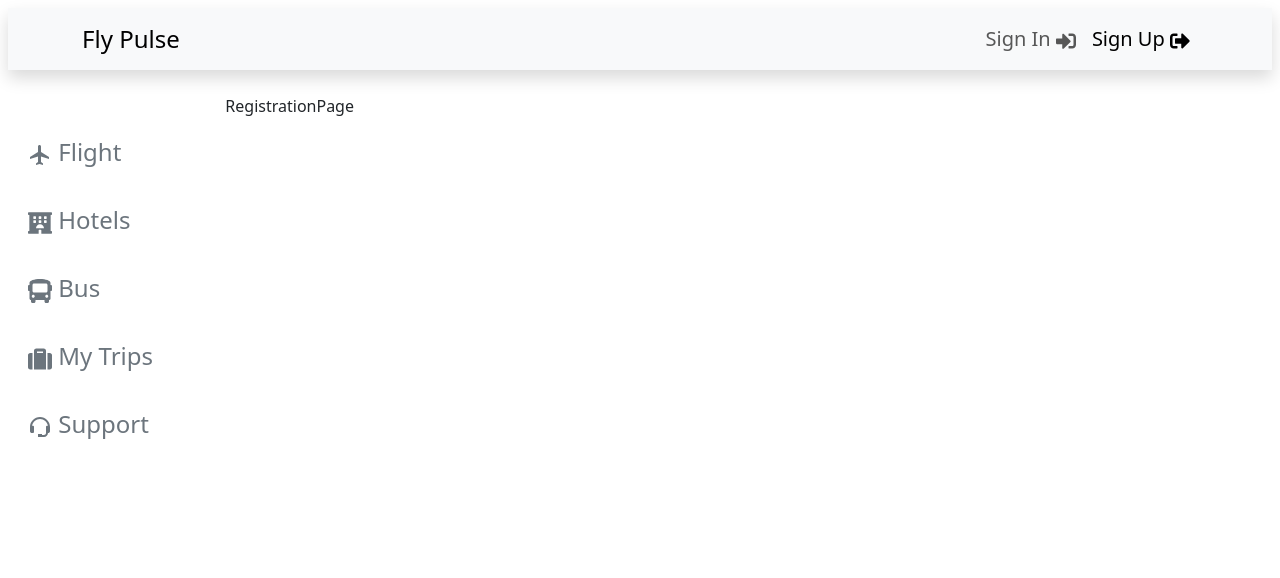
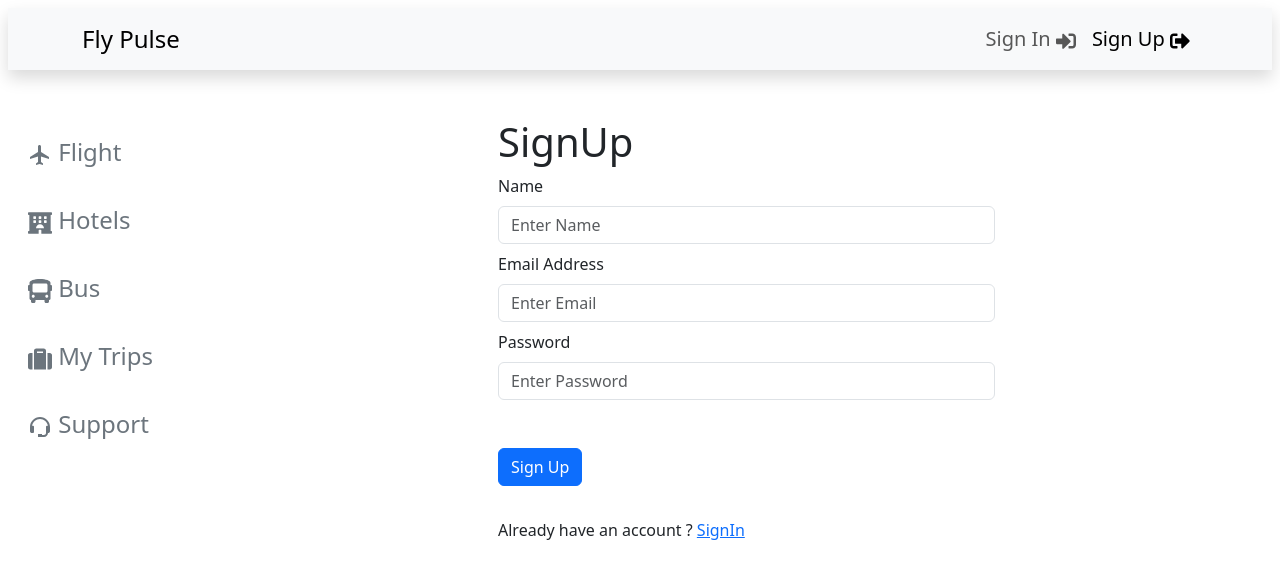
Before and after one commit to jameel-webdev/flight-ticket-booking-app-frontend, a React (Vite) app: page /signup in a window 1280 px wide. Shown: the top 578 px of the page. Built offline with nearby package versions, Linux system fonts and the light colour scheme.

Commit message:
signin signup ui

```diff
--- a/src/components/SidebarComponent.jsx
+++ b/src/components/SidebarComponent.jsx
@@ -91,7 +91,7 @@ const SidebarComponent = () => {
         <Row>
           {mainMenu.map((item, index) => {
             return (
-              <Col xs={12} className="p-2 m-2">
+              <Col xs={12} className="p-2 m-2" key={index}>
                 <Link
                   className="text-decoration-none text-secondary"
                   to={item.link}
--- a/src/pages/UserPages/LoginPage.jsx
+++ b/src/pages/UserPages/LoginPage.jsx
@@ -1,7 +1,53 @@
-import React from "react";
+import React, { useState } from "react";
+import { Button, Col, Container, Form, Row } from "react-bootstrap";
+import { Link } from "react-router-dom";
 
 const LoginPage = () => {
-  return <div>LoginPage</div>;
+  const [email, setEmail] = useState("");
+  const [password, setPassword] = useState("");
+
+  const submitHandler = (e) => {
+    e.preventDefault();
+    console.log(email, password);
+  };
+  return (
+    <Container>
+      <Row className="justify-content-md-center mt-4">
+        <Col xs={12} md={6}>
+          <h1>SignIn</h1>
+          <Form onSubmit={submitHandler}>
+            <Form.Group className="my-2" controlId="email">
+              <Form.Label>Email Address</Form.Label>
+              <Form.Control
+                type="email"
+                placeholder="Enter Email"
+                value={email}
+                onChange={(e) => setEmail(e.target.value)}
+              ></Form.Control>
+            </Form.Group>
+            <Form.Group className="my-2" controlId="password">
+              <Form.Label>Password</Form.Label>
+              <Form.Control
+                type="password"
+                placeholder="Enter Password"
+                value={password}
+                onChange={(e) => setPassword(e.target.value)}
+              ></Form.Control>
+            </Form.Group>
+            <br />
+            <Button type="submit" variant="primary" className="my-3">
+              Sign In
+            </Button>
+            <Row className="py-3">
+              <Col>
+                Don't have an account ? <Link to="/signup"> SignUp</Link>
+              </Col>
+            </Row>
+          </Form>
+        </Col>
+      </Row>
+    </Container>
+  );
 };
 
 export default LoginPage;
--- a/src/pages/UserPages/RegistrationPage.jsx
+++ b/src/pages/UserPages/RegistrationPage.jsx
@@ -1,7 +1,63 @@
-import React from "react";
+import React, { useState } from "react";
+import { Button, Col, Container, Form, Row } from "react-bootstrap";
+import { Link } from "react-router-dom";
 
 const RegistrationPage = () => {
-  return <div>RegistrationPage</div>;
+  const [name, setName] = useState("");
+  const [email, setEmail] = useState("");
+  const [password, setPassword] = useState("");
+
+  const submitHandler = (e) => {
+    e.preventDefault();
+    console.log(name, email, password);
+  };
+  return (
+    <Container>
+      <Row className="justify-content-md-center mt-4">
+        <Col xs={12} md={6}>
+          <h1>SignUp</h1>
+          <Form onSubmit={submitHandler}>
+            <Form.Group className="my-2" controlId="text">
+              <Form.Label>Name</Form.Label>
+              <Form.Control
+                type="text"
+                placeholder="Enter Name"
+                value={name}
+                onChange={(e) => setName(e.target.value)}
+              ></Form.Control>
+            </Form.Group>
+            <Form.Group className="my-2" controlId="email">
+              <Form.Label>Email Address</Form.Label>
+              <Form.Control
+                type="email"
+                placeholder="Enter Email"
+                value={email}
+                onChange={(e) => setEmail(e.target.value)}
+              ></Form.Control>
+            </Form.Group>
+            <Form.Group className="my-2" controlId="password">
+              <Form.Label>Password</Form.Label>
+              <Form.Control
+                type="password"
+                placeholder="Enter Password"
+                value={password}
+                onChange={(e) => setPassword(e.target.value)}
+              ></Form.Control>
+            </Form.Group>
+            <br />
+            <Button type="submit" variant="primary" className="my-3">
+              Sign Up
+            </Button>
+            <Row className="py-3">
+              <Col>
+                Already have an account ? <Link to="/signin"> SignIn</Link>
+              </Col>
+            </Row>
+          </Form>
+        </Col>
+      </Row>
+    </Container>
+  );
 };
 
 export default RegistrationPage;
```
